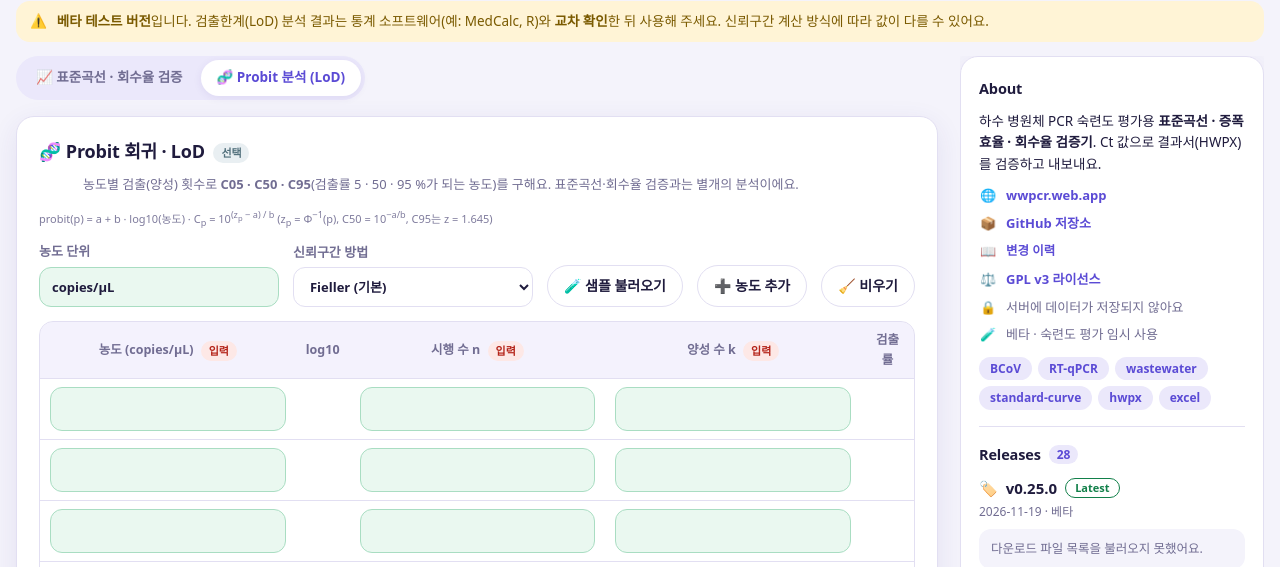
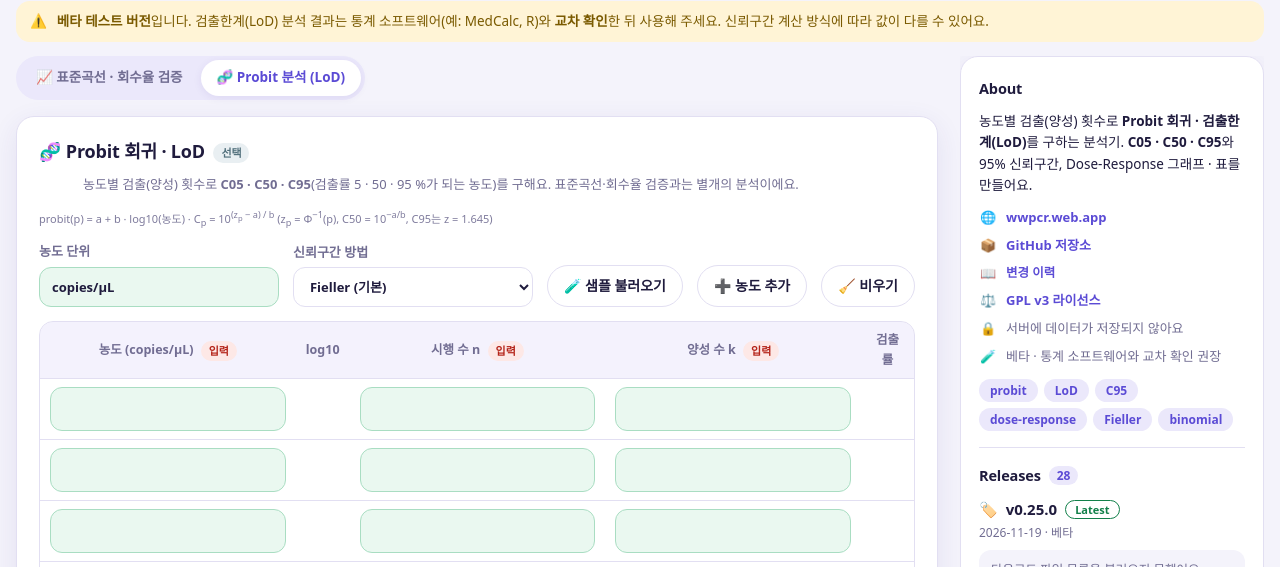
Before and after one commit to CHOICHI-HWAN/WasteWaterPCRValidator, a website with bundled scripts: page public/index.html in a window 1280 px wide. Both pictures are taken after a click on the tab "🧬 Probit 분석 (LoD)". Shown: the part 200-767 px from the top of the page. Built offline with nearby package versions, Linux system fonts and the light colour scheme; files whose address does not match are found by name.

Commit message:
Probit tab: side panel About text
Co-Authored-By: Claude Sonnet 5.5 <noreply@anthropic.com>

```diff
--- a/public/app.js
+++ b/public/app.js
@@ -673,6 +673,10 @@ function showMenu(m) {
   $('fxChip').style.display = pr ? 'none' : ''; $('betaChip').textContent = pr ? 'BETA · 검출한계(LoD) 분석' : 'BETA · 숙련도 평가 임시 사용'; $('footName').hidden = !pr;
   $('betaTxt').innerHTML = pr ? '<b>베타 테스트 버전</b>입니다. 검출한계(LoD) 분석 결과는 통계 소프트웨어(예: MedCalc, R)와 <b>교차 확인</b>한 뒤 사용해 주세요. 신뢰구간 계산 방식에 따라 값이 다를 수 있어요.' : showMenu.beta;
   document.body.classList.toggle('pbtheme', pr); $('icoWater').style.display = pr ? 'none' : ''; $('icoProbit').style.display = pr ? '' : 'none'; $('themeColor').content = pr ? '#5b4bd5' : '#0e8fa0';
+  showMenu.about ??= $('aboutTxt').innerHTML; showMenu.abeta ??= $('aboutBeta').textContent;
+  $('aboutTxt').innerHTML = pr ? '농도별 검출(양성) 횟수로 <b>Probit 회귀 · 검출한계(LoD)</b>를 구하는 분석기. <b>C05 · C50 · C95</b>와 95% 신뢰구간, Dose-Response 그래프 · 표를 만들어요.' : showMenu.about;
+  $('aboutBeta').textContent = pr ? '베타 · 통계 소프트웨어와 교차 확인 권장' : showMenu.abeta;
+  $('topicsMain').style.display = pr ? 'none' : ''; $('topicsPb').style.display = pr ? '' : 'none';
   document.title = pr ? 'Probit 분석기' : showMenu.title[0];
   try { history.replaceState(null, '', pr ? '#probit' : location.pathname + location.search); } catch {}
 }
--- a/public/index.html
+++ b/public/index.html
@@ -416,16 +416,17 @@
     <div class="sidecard">
       <section class="sbox">
         <h3>About</h3>
-        <p>하수 병원체 PCR 숙련도 평가용 <b>표준곡선 · 증폭효율 · 회수율 검증기</b>. Ct 값으로 결과서(HWPX)를 검증하고 내보내요.</p>
+        <p id="aboutTxt">하수 병원체 PCR 숙련도 평가용 <b>표준곡선 · 증폭효율 · 회수율 검증기</b>. Ct 값으로 결과서(HWPX)를 검증하고 내보내요.</p>
         <ul class="smeta">
           <li><span class="ic">🌐</span><a href="https://wwpcr.web.app" id="siteLink">wwpcr.web.app</a></li>
           <li><span class="ic">📦</span><a href="https://github.com/CHOICHI-HWAN/WasteWaterPCRValidator" target="_blank" rel="noopener">GitHub 저장소</a></li>
           <li><span class="ic">📖</span><button class="linkbtn" id="sideChangelog" type="button">변경 이력</button></li>
           <li><span class="ic">⚖️</span><a href="LICENSE.txt" target="_blank">GPL v3 라이선스</a></li>
           <li><span class="ic">🔒</span>서버에 데이터가 저장되지 않아요</li>
-          <li><span class="ic">🧪</span>베타 · 숙련도 평가 임시 사용</li>
+          <li><span class="ic">🧪</span><span id="aboutBeta">베타 · 숙련도 평가 임시 사용</span></li>
         </ul>
-        <div class="topics"><span>BCoV</span><span>RT-qPCR</span><span>wastewater</span><span>standard-curve</span><span>hwpx</span><span>excel</span></div>
+        <div class="topics" id="topicsMain"><span>BCoV</span><span>RT-qPCR</span><span>wastewater</span><span>standard-curve</span><span>hwpx</span><span>excel</span></div>
+        <div class="topics" id="topicsPb" style="display:none"><span>probit</span><span>LoD</span><span>C95</span><span>dose-response</span><span>Fieller</span><span>binomial</span></div>
       </section>
       <section class="sbox">
         <h3>Releases <span class="count" id="relCount">…</span></h3>
```
